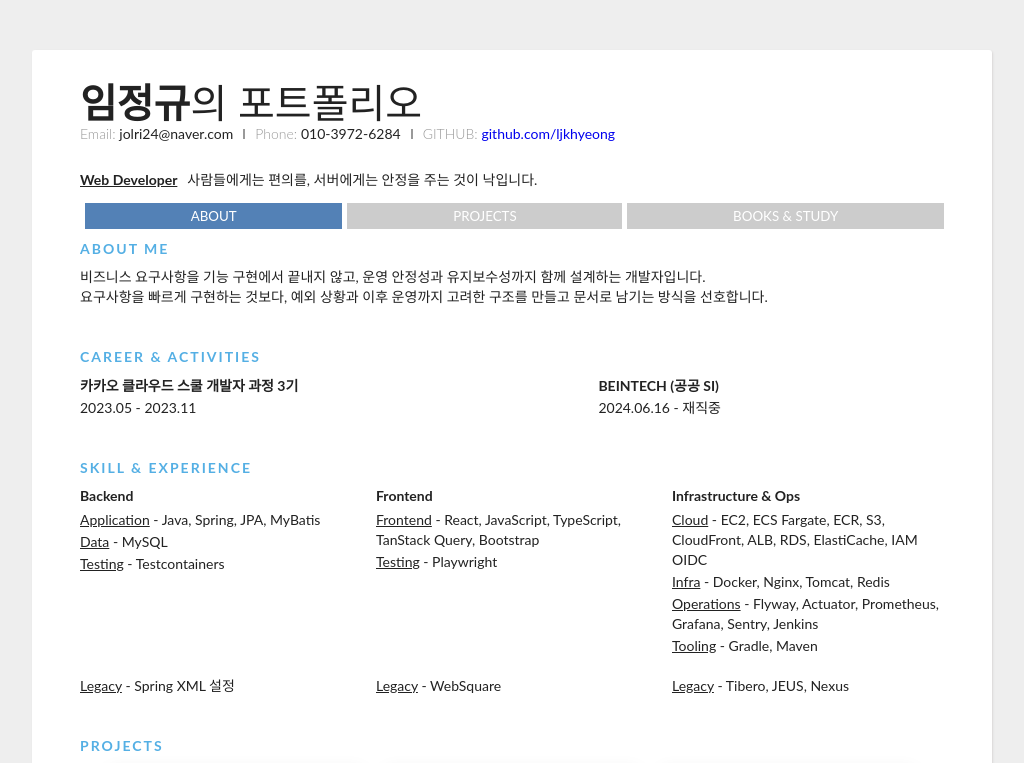
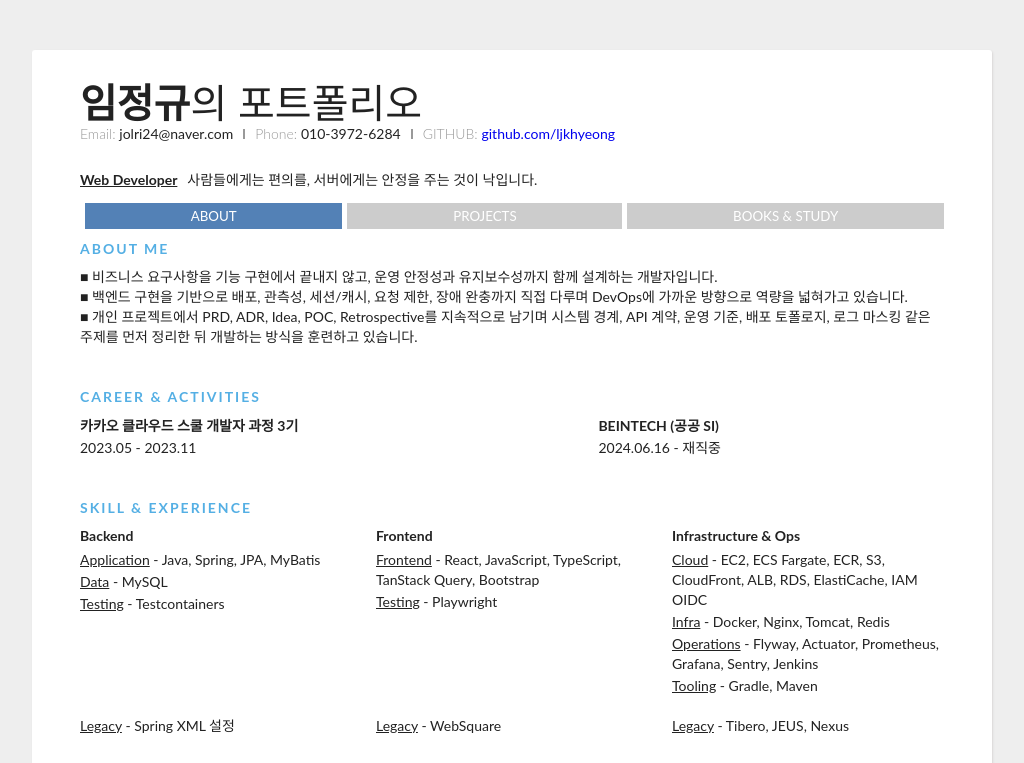
Before and after one commit to ljkhyeong/portfolio, a React (Create React App) app: page / in a window 1280 px wide. Shown: the top 763 px of the page, without its empty margins (128-1152 px from the left). Built offline with nearby package versions, Linux system fonts and the light colour scheme.

Commit message:
about 소개 문구 보강

```diff
--- a/src/component/About.js
+++ b/src/component/About.js
@@ -36,12 +36,19 @@ const About = ({ onShowProjects, onShowBooks }) => {
           <div className="section__list">
             <div className="section__list-item">
               <div className="text">
-                비즈니스 요구사항을 기능 구현에서 끝내지 않고, 운영 안정성과
-                유지보수성까지 함께 설계하는 개발자입니다.
+                ■ 비즈니스 요구사항을 기능 구현에서 끝내지 않고, 운영
+                안정성과 유지보수성까지 함께 설계하는 개발자입니다.
               </div>
               <div className="text">
-                요구사항을 빠르게 구현하는 것보다, 예외 상황과 이후 운영까지
-                고려한 구조를 만들고 문서로 남기는 방식을 선호합니다.
+                ■ 백엔드 구현을 기반으로 배포, 관측성, 세션/캐시, 요청 제한,
+                장애 완충까지 직접 다루며 DevOps에 가까운 방향으로 역량을
+                넓혀가고 있습니다.
+              </div>
+              <div className="text">
+                ■ 개인 프로젝트에서 PRD, ADR, Idea, POC, Retrospective를
+                지속적으로 남기며 시스템 경계, API 계약, 운영 기준, 배포
+                토폴로지, 로그 마스킹 같은 주제를 먼저 정리한 뒤 개발하는
+                방식을 훈련하고 있습니다.
               </div>
             </div>
           </div>
```
